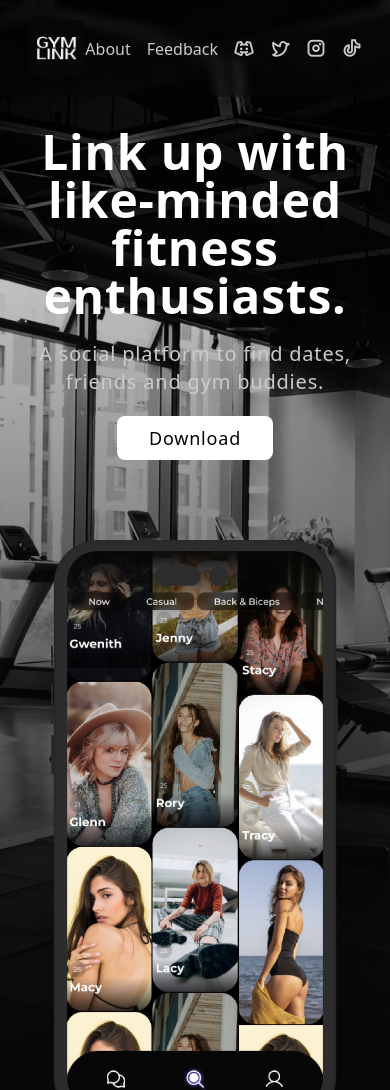
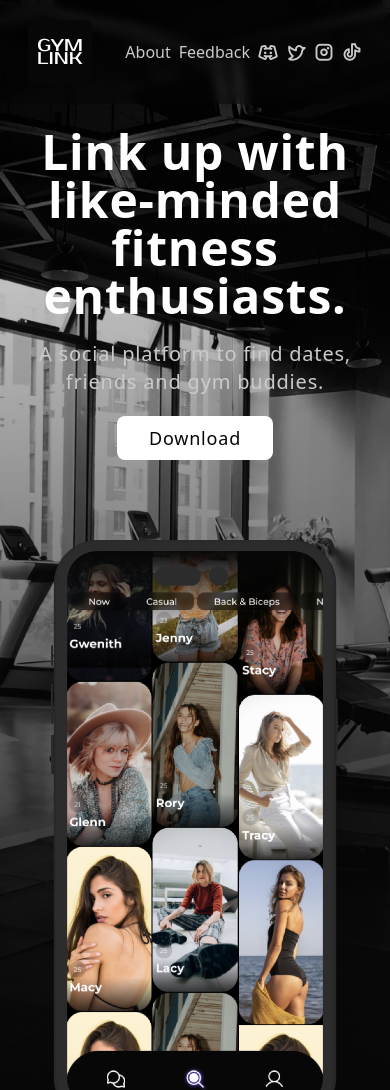
Before and after one commit to Gymlinkapp/gymlink-landing-page, an Astro site: page / in a window 390 px wide. Shown: the top 1090 px of the page. Built offline with nearby package versions, Linux system fonts and the light colour scheme; Astro itself is replaced by a stand-in of ours.

Commit message:
fixed navbar and icon gaps

```diff
--- a/src/components/Navbar.astro
+++ b/src/components/Navbar.astro
@@ -6,7 +6,7 @@
 // 3. replace that button in here and in the hero section on the index page.
 ---
 
-<header class='w-full z-50 absolute bg-dark-500/30 backdrop-blur-sm'>
+<header class='w-full z-50 fixed bg-dark-500/30 backdrop-blur-sm'>
   <nav class='py-5'>
     <ul class='flex justify-between items-center px-7'>
       <li
@@ -21,7 +21,7 @@
         </a>
       </li>
       <li>
-        <ul class='flex flex-row items-center gap-4'>
+        <ul class='flex flex-row items-center gap-2 md:gap-4'>
           <li class='text-light-400 font-medium'>
             <a href='/about'>About</a>
           </li>
```
